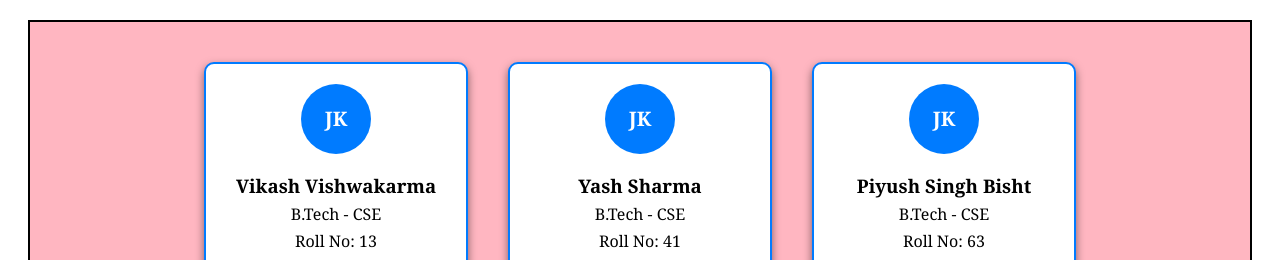
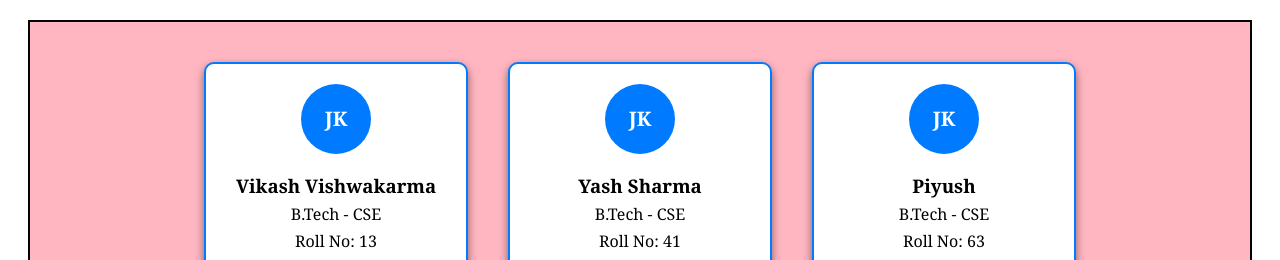
Before and after one commit to vikash-229/html_project, a plain HTML site: page CSS Web Development/experiment8.html in a window 1280 px wide. Shown: the top 260 px of the page. Drawn offline with Linux system fonts and the light colour scheme.

Commit message:
experiment8

```diff
--- a/CSS Web Development/experiment8.html
+++ b/CSS Web Development/experiment8.html
@@ -27,7 +27,7 @@
 
         <div class="card">
         <div class="circle">JK</div>
-        <H3> Piyush Singh Bisht </H3>
+        <H3> Piyush</H3>
         <p>B.Tech - CSE</p>
         <p>Roll No: 63</p>
         <p>1st year</p>
```
